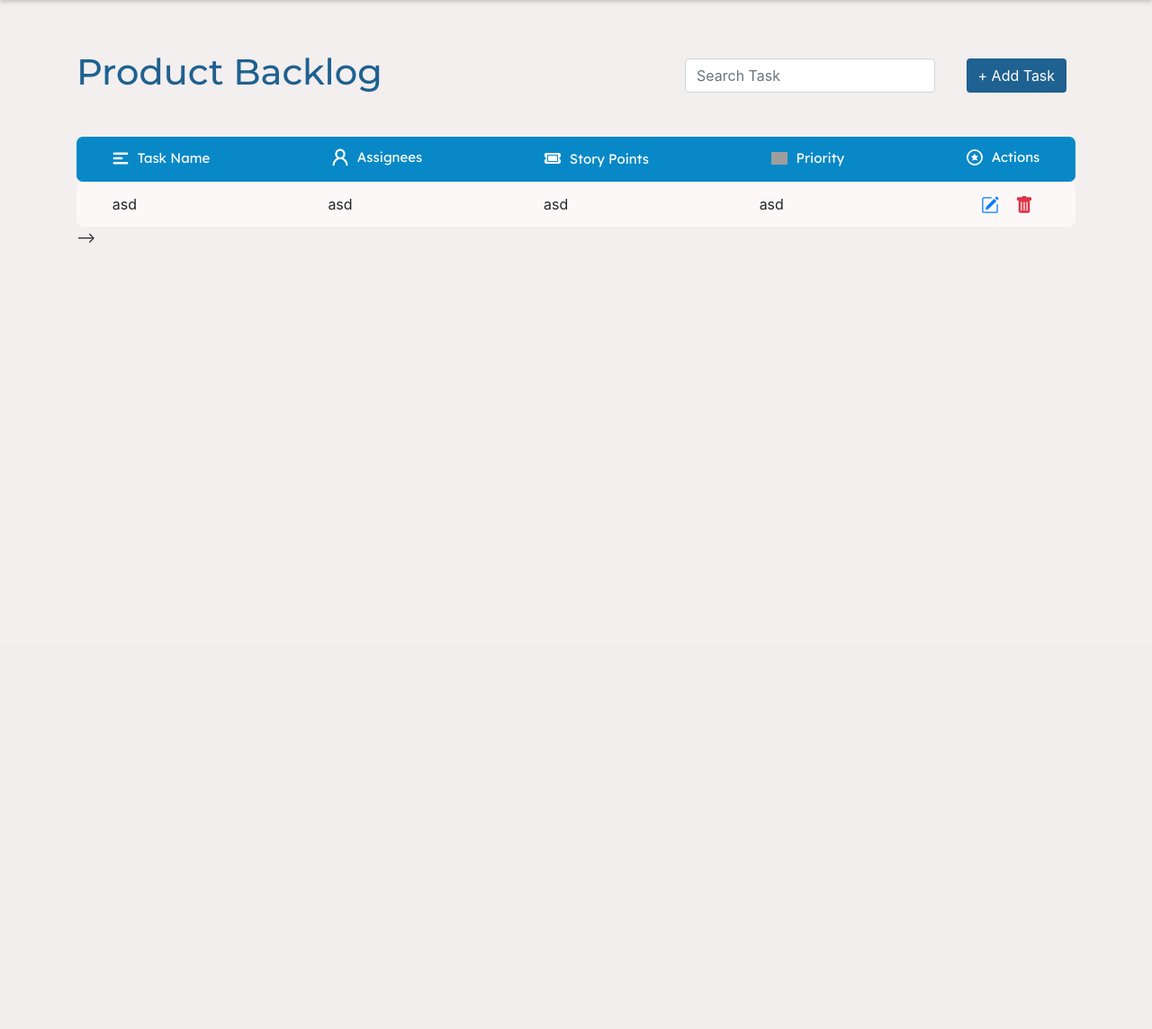
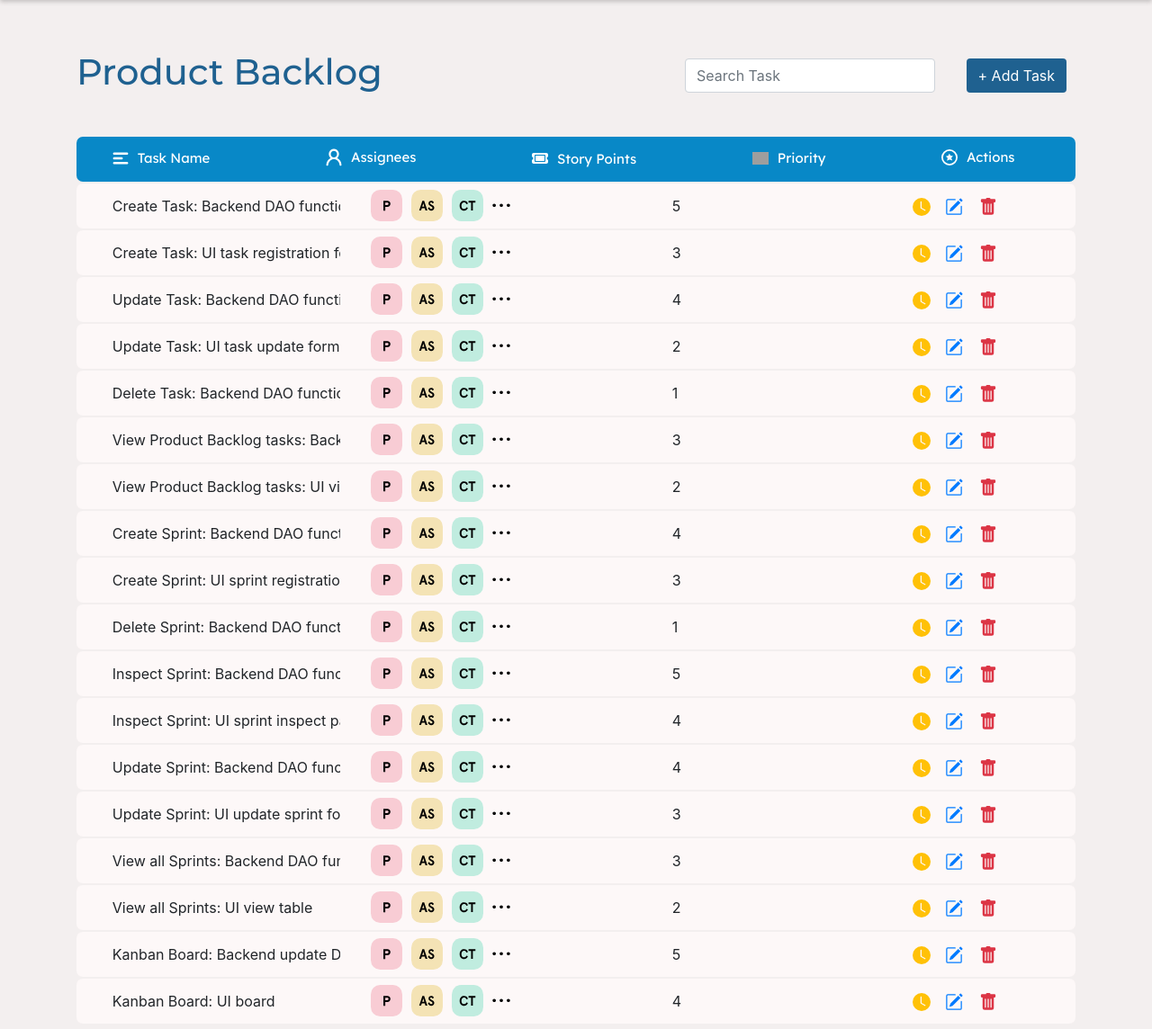
Before and after one commit to TienNguyenTech/ScrumScape-Project-Management-system, a PHP site: page /backlog/index.php in a window 1280 px wide. Shown: the part 81-1225 px from the top of the page at 90% size. Before the commit the page ends 351 px from the top, so only its background shows below. Run offline with PHP 8.4, Linux system fonts and the light colour scheme; the visitor is signed in with stand-in values (Sample User, id 1); data comes from the database, SQL or seed files in the repository; some libraries are stand-ins or nearby versions; grey boxes are pictures that could not be loaded.

Commit message:
added dao queries to run to retrieve tasks

```diff
--- a/backlog/index.php
+++ b/backlog/index.php
@@ -1,3 +1,13 @@
+<?php
+ob_start();
+session_start();
+require('../auth.php');
+
+require_once('../database/dao.php');
+$dao = new DAO();
+$tasks = $dao->getAlLTasks();
+?>
+
 <!DOCTYPE html>
 <html lang="en">
 <head>
@@ -57,7 +67,7 @@
             justify-content: space-between;
             align-items: center;
             height: 50px;
-            padding-right: 2.5%;
+            padding-right: 5%;
             padding-left: 2.5%;
         }
 
@@ -126,8 +136,8 @@
             justify-content: space-between;
             align-items: center;
             height: 50px;
-            padding-right: 2.5%;
             padding-left: 2.5%;
+            margin-top: 2px;
         }
         .custom-row td:first-child {
             border-top-left-radius: 7px;
@@ -136,6 +146,25 @@
         .custom-row td:last-child {
             border-top-right-radius: 7px;
             border-bottom-right-radius: 7px;
+        }
+        .truncate {
+            text-overflow: ellipsis;
+            white-space: nowrap;
+            overflow: hidden;
+            margin-right: 2%;
+        }
+        .table-cell {
+            flex: 1;
+        }
+        .time-indicator {
+            position: absolute;
+            background-color: #ffcb3b;
+            border: 1px solid #ffc107;
+            border-radius: 5px;
+            padding: 5px 10px;
+            margin-right: 270px;
+            width: 150px;
+            transition: opacity 0.3s ease;
         }
     </style>
 </head>
@@ -158,7 +187,7 @@
         <table class="table" style="margin-bottom: 0">
             <thead>
             <tr class="table-header">
-                <th class="d-flex align-items-center" style="border: none">
+                <th class="d-flex align-items-center " style="border: none">
                     <h4 class="mb-0"><img src="/assets/task_icon.svg" class="header-icons"/>Task Name</h4>
                 </th>
                 <th class="d-flex align-items-center" style="border: none">
@@ -176,22 +205,43 @@
             </tr>
             </thead>
             <tbody>
+            <?php foreach ($tasks as $task): ?>
             <tr class="custom-row">
-                <td class="d-flex align-items-center" style="border: none;">
-                    asd
+                <td class="d-flex align-items-center truncate table-cell" style="border: none;">
+                    <?= htmlspecialchars($task->task_name); ?>
                 </td>
-                <td class="d-flex align-items-center" style="border: none">
-                    asd
+                <td class="d-flex align-items-center table-cell" style="border: none">
+                    <div style="display: flex;  gap: 10px">
+                        <img src="/assets/asgn1.svg" style="width: 35px"/>
+                        <img src="/assets/asgn2.svg" style="width: 35px"/>
+                        <img src="/assets/asgn3.svg" style="width: 35px"/>
+                        <img src="/assets/etc.svg" style="width: 20px"/>
+                    </div>
+
                 </td>
-                <td class="d-flex align-items-center" style="border: none">
-                    asd
+                <td class="d-flex align-items-center table-cell" style="border: none">
+                    <div style="margin-left: 70px;">
+                    <?= htmlspecialchars((int)$task->story_points); ?>
+                    </div>
                 </td>
-                <td class="d-flex align-items-center" style="border: none">
-                    asd
-                </td>
-                <td class="d-flex align-items-center" style="border: none">
-                    <a href="update_task.php" class="mr-1">
-                        <button type="button" class="btn btn-outline-primary" style="padding:7px; border: none">
+
+                <td class="d-flex align-items-center table-cell justify-content-center" style="border: none; gap: 4px">
+                    <button type="button" class="btn btn-outline-warning" style="padding:5px;border: none">
+                        <svg xmlns="http://www.w3.org/2000/svg" width="20" height="20" fill="currentColor" class="bi bi-clock-fill" viewBox="0 0 16 16">
+                            <path d="M16 8A8 8 0 1 1 0 8a8 8 0 0 1 16 0M8 3.5a.5.5 0 0 0-1 0V9a.5.5 0 0 0 .252.434l3.5 2a.5.5 0 0 0 .496-.868L8 8.71z"/>
+                        </svg>
+                        <span class="visually-hidden"></span>
+                    </button>
+                    <div id="timeIndicator" class="time-indicator" style="display: none;">
+                        <?php
+                            $date = new DateTime($task->created_at);
+                            echo "Created on:" . '<br>';
+                            echo $date->format('d/m/y') . ' | ';
+                            echo $date->format('H:i');
+                        ?>
+                    </div>
+                    <a href="update_task.php">
+                        <button type="button" class="btn btn-outline-primary" style="padding:7px; border: none;">
                             <svg xmlns="http://www.w3.org/2000/svg" width="20" height="20" fill="currentColor" class="bi bi-pencil-square" viewBox="0 0 16 16">
                                 <path d="M15.502 1.94a.5.5 0 0 1 0 .706L14.459 3.69l-2-2L13.502.646a.5.5 0 0 1 .707 0l1.293 1.293zm-1.75 2.456-2-2L4.939 9.21a.5.5 0 0 0-.121.196l-.805 2.414a.25.25 0 0 0 .316.316l2.414-.805a.5.5 0 0 0 .196-.12l6.813-6.814z"/>
                                 <path fill-rule="evenodd" d="M1 13.5A1.5 1.5 0 0 0 2.5 15h11a1.5 1.5 0 0 0 1.5-1.5v-6a.5.5 0 0 0-1 0v6a.5.5 0 0 1-.5.5h-11a.5.5 0 0 1-.5-.5v-11a.5.5 0 0 1 .5-.5H9a.5.5 0 0 0 0-1H2.5A1.5 1.5 0 0 0 1 2.5z"/>
@@ -207,61 +257,25 @@
                     </button>
                 </td>
             </tr>
+            <?php endforeach; ?>
             </tbody>
         </table>
 
-
-<!--                <div style="padding-left: 30px; padding-bottom: 15px;">-->
-<!--                    <button type="button" class="btn btn-outline-success">-->
-<!--                        <svg xmlns="http://www.w3.org/2000/svg" width="20" height="20" fill="currentColor" class="bi bi-check-square" viewBox="0 0 16 16">-->
-<!--                            <path d="M14 1a1 1 0 0 1 1 1v12a1 1 0 0 1-1 1H2a1 1 0 0 1-1-1V2a1 1 0 0 1 1-1zM2 0a2 2 0 0 0-2 2v12a2 2 0 0 0 2 2h12a2 2 0 0 0 2-2V2a2 2 0 0 0-2-2z"></path>-->
-<!--                            <path d="M10.97 4.97a.75.75 0 0 1 1.071 1.05l-3.992 4.99a.75.75 0 0 1-1.08.02L4.324 8.384a.75.75 0 1 1 1.06-1.06l2.094 2.093 3.473-4.425z"></path>-->
-<!--                        </svg>-->
-<!--                        <span class="visually-hidden"></span>-->
-<!--                    </button>-->
-<!--                </div>-->
-<!---->
-<!--                <div><p>Talk to client</p></div>-->
-<!---->
-<!--                <div style="display: flex; gap:10px; padding-left: 90px;">-->
-<!--                    <img src="/assets/user_icon.svg" style="width:20px; padding-bottom: 15px;"/>-->
-<!--                    <p>Initials</p>-->
-<!--                </div>-->
-<!---->
-<!--                <div style="padding-left: 200px;"><p>3</p></div>-->
-<!--                <div style="padding-left: 190px;"><p>High</p></div>-->
-<!---->
-<!--                Buttons for log hours/edit/delete task-->-->
-<!--                <div class="task-buttons" style="padding-left: 100px;">-->
-<!--                    <button type="button" class="btn btn-outline-warning" style="padding:5px;">-->
-<!--                        <svg xmlns="http://www.w3.org/2000/svg" width="20" height="20" fill="currentColor" class="bi bi-clock-fill" viewBox="0 0 16 16">-->
-<!--                            <path d="M16 8A8 8 0 1 1 0 8a8 8 0 0 1 16 0M8 3.5a.5.5 0 0 0-1 0V9a.5.5 0 0 0 .252.434l3.5 2a.5.5 0 0 0 .496-.868L8 8.71z"/>-->
-<!--                        </svg>-->
-<!--                        <span class="visually-hidden"></span>-->
-<!--                    </button>-->
-<!---->
-<!--                    <a href="update_task.php">-->
-<!--                        <button type="button" class="btn btn-outline-primary" style="padding:5px;">-->
-<!--                            <svg xmlns="http://www.w3.org/2000/svg" width="20" height="20" fill="currentColor" class="bi bi-pencil-square" viewBox="0 0 16 16">-->
-<!--                                <path d="M15.502 1.94a.5.5 0 0 1 0 .706L14.459 3.69l-2-2L13.502.646a.5.5 0 0 1 .707 0l1.293 1.293zm-1.75 2.456-2-2L4.939 9.21a.5.5 0 0 0-.121.196l-.805 2.414a.25.25 0 0 0 .316.316l2.414-.805a.5.5 0 0 0 .196-.12l6.813-6.814z"/>-->
-<!--                                <path fill-rule="evenodd" d="M1 13.5A1.5 1.5 0 0 0 2.5 15h11a1.5 1.5 0 0 0 1.5-1.5v-6a.5.5 0 0 0-1 0v6a.5.5 0 0 1-.5.5h-11a.5.5 0 0 1-.5-.5v-11a.5.5 0 0 1 .5-.5H9a.5.5 0 0 0 0-1H2.5A1.5 1.5 0 0 0 1 2.5z"/>-->
-<!--                            </svg>-->
-<!--                            <span class="visually-hidden"></span>-->
-<!--                        </button>-->
-<!--                    </a>-->
-<!---->
-<!--                    <button type="button" class="btn btn-outline-danger" style="padding:5px;">-->
-<!--                        <svg xmlns="http://www.w3.org/2000/svg" width="20" height="20" fill="currentColor" class="bi bi-trash-fill" viewBox="0 0 16 16">-->
-<!--                            <path d="M2.5 1a1 1 0 0 0-1 1v1a1 1 0 0 0 1 1H3v9a2 2 0 0 0 2 2h6a2 2 0 0 0 2-2V4h.5a1 1 0 0 0 1-1V2a1 1 0 0 0-1-1H10a1 1 0 0 0-1-1H7a1 1 0 0 0-1 1zm3 4a.5.5 0 0 1 .5.5v7a.5.5 0 0 1-1 0v-7a.5.5 0 0 1 .5-.5M8 5a.5.5 0 0 1 .5.5v7a.5.5 0 0 1-1 0v-7A.5.5 0 0 1 8 5m3 .5v7a.5.5 0 0 1-1 0v-7a.5.5 0 0 1 1 0"/>-->
-<!--                        </svg>-->
-<!--                        <span class="visually-hidden"></span>-->
-<!--                    </button>-->
-<!---->
-<!---->
-<!--                </div>-->
-
-
     </div>
-
+    <script>
+        document.addEventListener('DOMContentLoaded', (event) => {
+            const timeButtons = document.querySelectorAll('.btn-outline-warning');
+            timeButtons.forEach(button => {
+                button.addEventListener('click', (e) => {
+                    const timeIndicator = e.target.closest('tr').querySelector('.time-indicator');
+                    if (timeIndicator.style.display === 'none' || timeIndicator.style.display === '') {
+                        timeIndicator.style.display = 'block';
+                    } else {
+                        timeIndicator.style.display = 'none';
+                    }
+                });
+            });
+        });
+    </script>
 </body>
 </html>
--- a/database/dao.php
+++ b/database/dao.php
@@ -213,7 +213,7 @@ class dao
         }
     }
 
-    public function viewAllTasks() {
+    public function getAlLTasks() {
         try {
             $this->_query = "SELECT * FROM task";
             $this->_stmt = $this->_db_handle->prepare($this->_query);
```
Also changed, not shown: assets/asgn1.svg (added), assets/asgn2.svg (added), assets/asgn3.svg (added), assets/etc.svg (added), assets/green-f.svg (added), assets/red-f.svg (added), assets/yell-f.svg (added), 1 other file.
